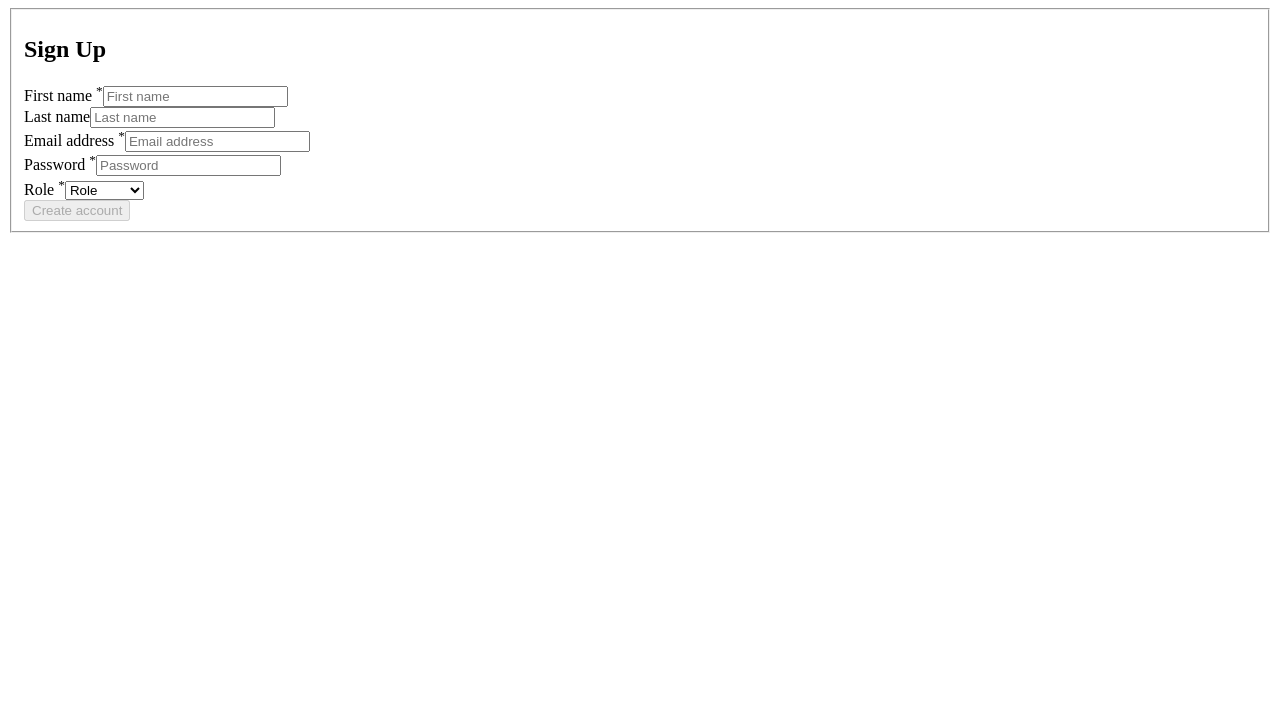
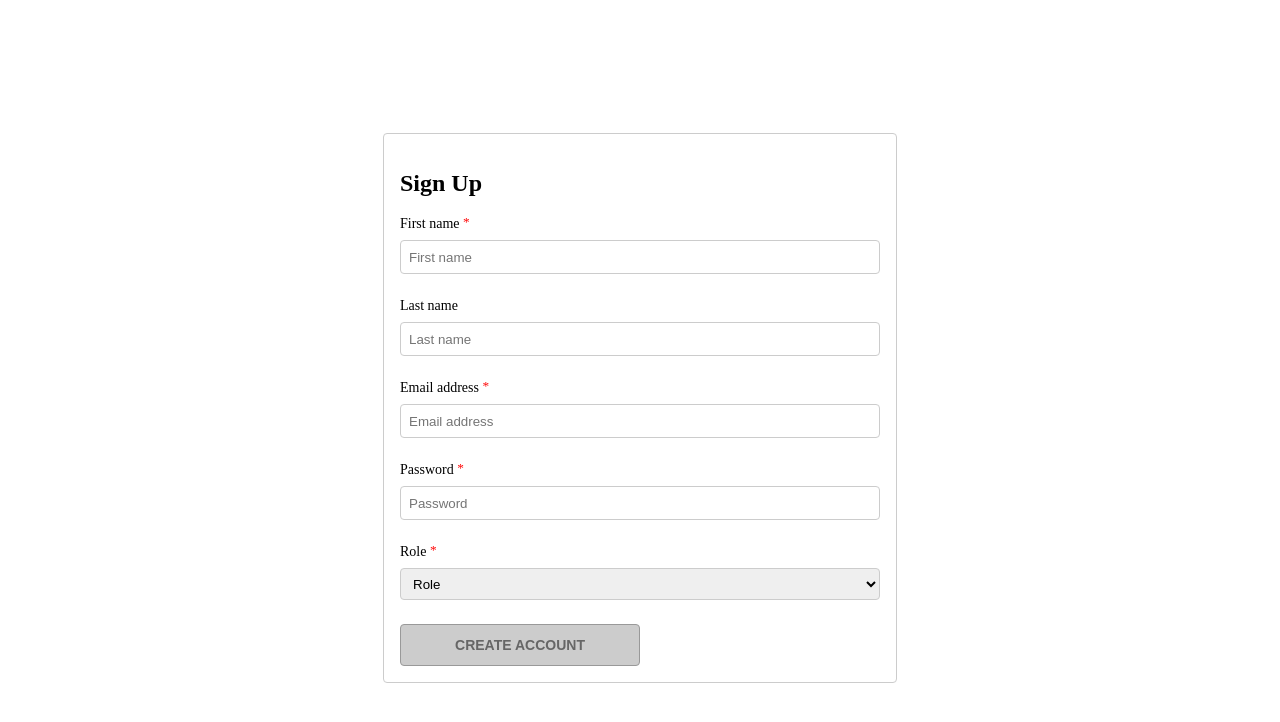
Before and after one commit to oovaa/react_tut, a React (Create React App) app in the folder coursera/: page / in a window 1280 px wide. Shown: the top 722 px of the page. Built offline with nearby package versions, Linux system fonts and the light colour scheme.

Commit message:
Refactor CSS styles for improved layout and accessibility; enhance button styles and add error message handling

```diff
--- a/coursera/src/App.css
+++ b/coursera/src/App.css
@@ -1,27 +1,78 @@
-* {
-  font-family: sans-serif;
+.App {
+  display: flex;
+  flex: 1;
+  height: 100vh;
+  justify-content: center;
+  align-items: center;
+}
+
+fieldset {
+  display: flex;
+  width: 480px;
+  padding: 16px;
+  border: 1px solid #ccc;
+  border-radius: 4px;
+  flex-direction: column;
+}
+
+label {
+  margin-bottom: 8px;
+  font-size: 14px;
+}
+
+sup {
+  color: red;
+  top: -2px;
+  font-size: 95%;
+  line-height: 0;
+  position: relative;
+  vertical-align: baseline;
 }
 
 input,
-button {
-  font-size: 20px;
-  padding: 10px;
-  border-radius: 5px;
+select {
+  border-radius: 4px;
+  border: 1px solid #ccc;
+  height: 32px;
+  padding: 0 8px;
 }
 
-input {
-  display: block;
-  margin-bottom: 20px;
+.Field {
+  position: relative;
+  padding-bottom: 24px;
+  display: flex;
+  flex-direction: column;
+}
+
+.FieldError {
+  position: absolute;
+  bottom: -6px;
+  color: red;
+  font-size: 12px;
+}
+
+.Row {
+  display: flex;
+  flex-direction: row;
 }
 
 button {
-  border: 1px solid gray;
-  background: whitesmoke;
-  margin-right: 5px;
+  padding: 12px;
+  width: 240px;
+  border-radius: 4px;
+  border: 1px solid #ccc;
+  background-color: darkblue;
+  color: white;
+  text-transform: uppercase;
+  font-size: 14px;
+  font-weight: bold;
+  cursor: pointer;
 }
 
-button:nth-last-child(2),
-button:nth-last-child(1) {
-  background: tomato;
-  color: white;
+button:disabled,
+button[disabled] {
+  border: 1px solid #999999;
+  background-color: #cccccc;
+  color: #666666;
+  cursor: not-allowed;
 }
--- a/coursera/src/App.js
+++ b/coursera/src/App.js
@@ -1,4 +1,5 @@
 import { useState } from 'react'
+import './App.css'
 
 const PasswordErrorMessage = () => {
   return (
@@ -92,10 +93,10 @@
                 setPassword({ value: e.target.value, isTouched: true })
               }
             />
-          </div>
           {password.value.length < 8 &&
             password.isTouched &&
             PasswordErrorMessage()}
+          </div>
           <div className='Field'>
             <label>
               Role <sup>*</sup>
```
